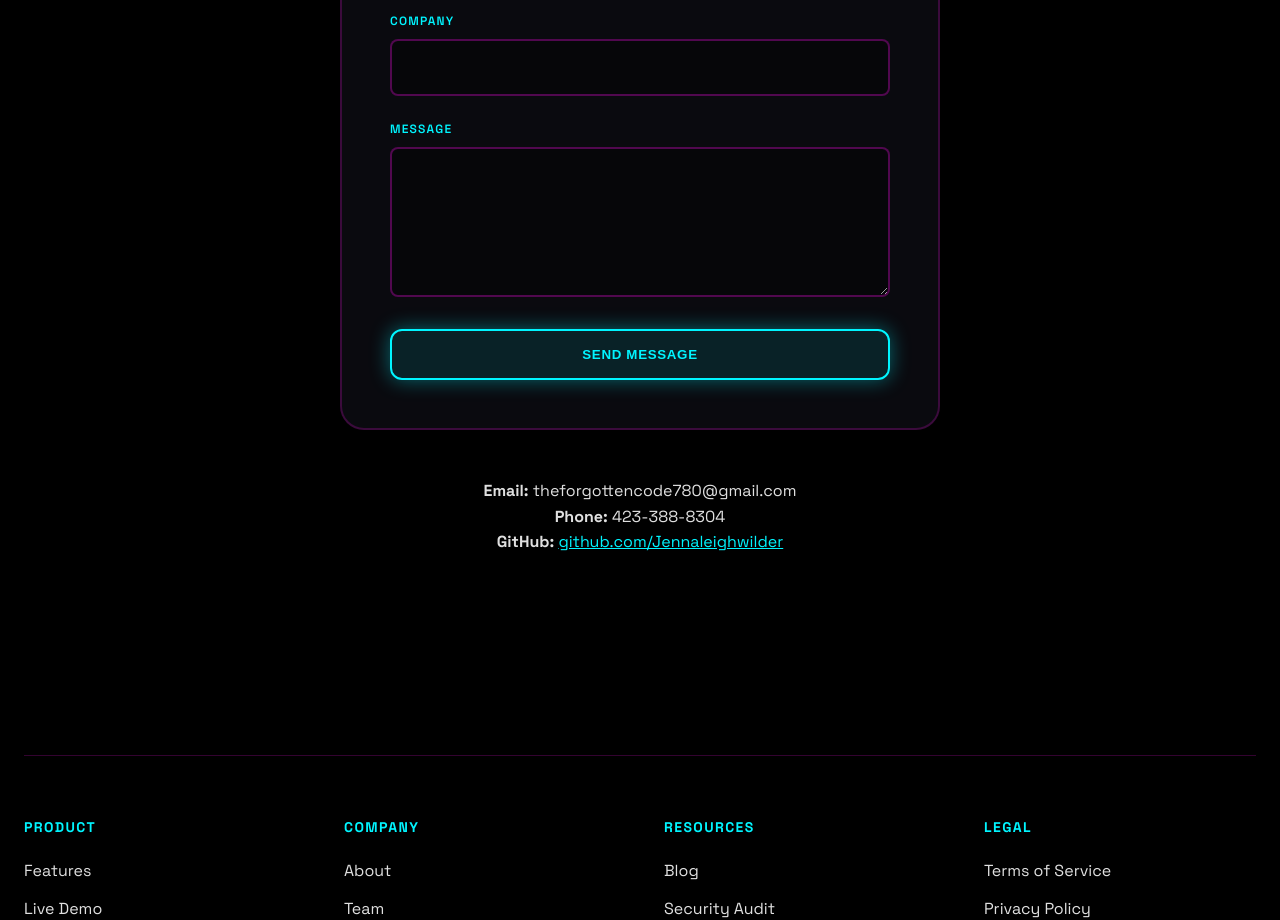
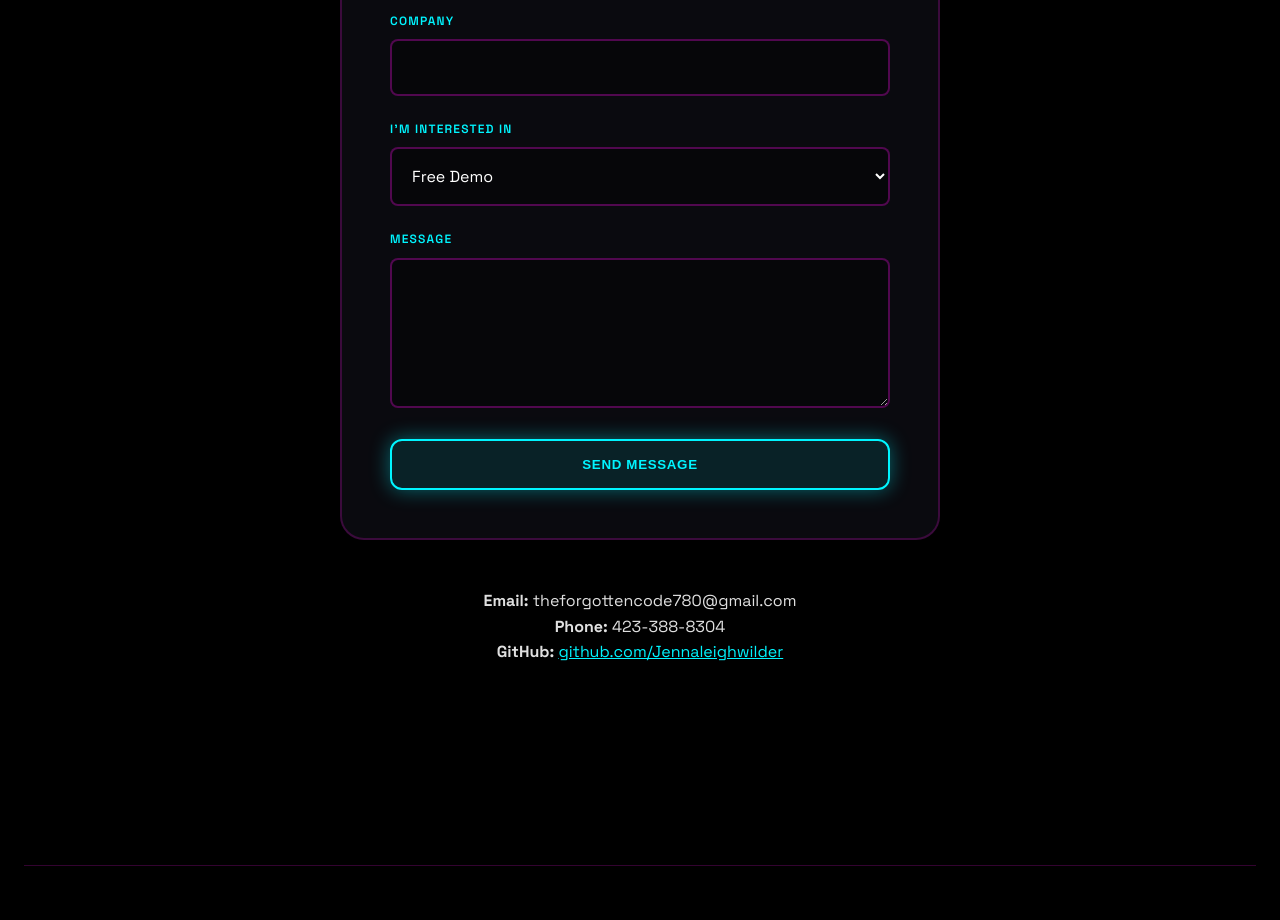
Before and after one commit to Jennaleighwilder/murderers-lock-demo, a website: page index.html in a window 1280 px wide. Shown: the part 7520-8440 px from the top of the page. Drawn offline with nearby package versions, Linux system fonts and the light colour scheme.

Commit message:
Formspree: add _subject, _cc, interest dropdown
Co-authored-by: Cursor <cursoragent@cursor.com>

```diff
--- a/index.html
+++ b/index.html
@@ -883,6 +883,8 @@
     <section id="contact" class="section">
       <h2 class="section-title">Get In Touch</h2>
       <form class="contact-form" action="https://formspree.io/f/mnjblvgj" method="POST">
+        <input type="hidden" name="_subject" value="🔒 New Murderer's Lock Inquiry">
+        <input type="hidden" name="_cc" value="jenniferleighwilder@gmail.com">
         <div class="form-group">
           <label class="form-label">Name</label>
           <input type="text" name="name" class="form-input" required>
@@ -894,6 +896,16 @@
         <div class="form-group">
           <label class="form-label">Company</label>
           <input type="text" name="company" class="form-input">
+        </div>
+        <div class="form-group">
+          <label class="form-label">I'm interested in</label>
+          <select name="interest" class="form-input">
+            <option value="demo">Free Demo</option>
+            <option value="personal">Personal Plan ($29/mo)</option>
+            <option value="professional">Professional Plan ($99/mo)</option>
+            <option value="enterprise">Enterprise (Custom)</option>
+            <option value="investment">Investment Opportunity</option>
+          </select>
         </div>
         <div class="form-group">
           <label class="form-label">Message</label>
```
